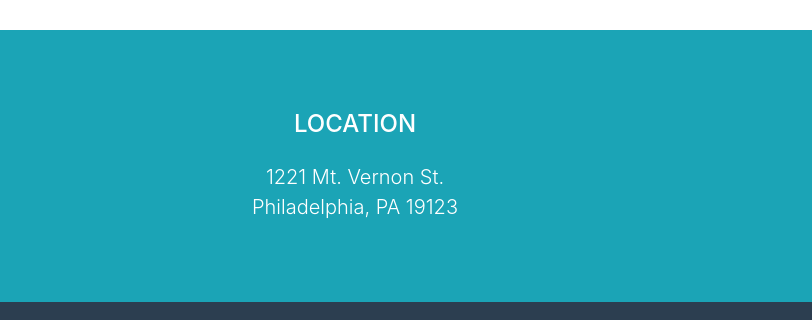
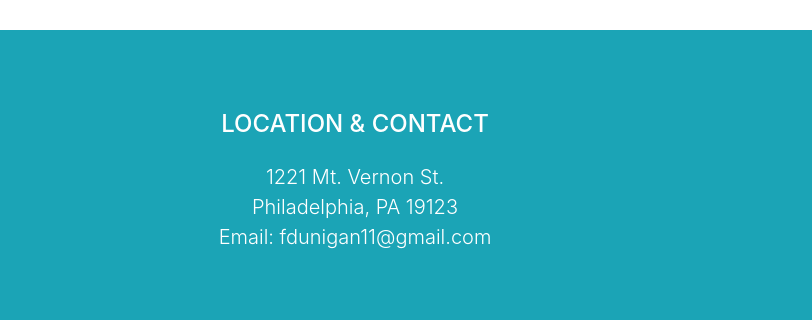
Before and after one commit to FDunigan/fdunigan.github.io, a website with bundled scripts: page index.html in a window 1280 px wide. Shown: the part 3676-3996 px from the top of the page, 0-812 px from the left. Built offline with nearby package versions, Linux system fonts and the light colour scheme; files whose address does not match are found by name.

Commit message:
added email address to contact section

```diff
--- a/index.html
+++ b/index.html
@@ -184,9 +184,10 @@
       <div class="container">
         <div class="row">
           <div class="col-md-6 mb-5 mb-lg-0">
-            <h4 class="text-uppercase mb-4">Location</h4>
+            <h4 class="text-uppercase mb-4">Location & Contact</h4>
             <p class="lead mb-0">1221 Mt. Vernon St.
-              <br>Philadelphia, PA 19123</p>
+              <br>Philadelphia, PA 19123
+              <br>Email: fdunigan11@gmail.com</p>
           </div>
           <div class="col-md-6 mb-5 mb-lg-0">
             <h4 class="text-uppercase mb-4">Around the Web</h4>
```
